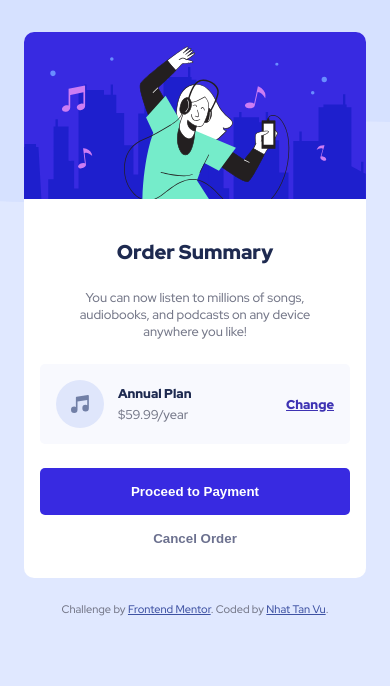
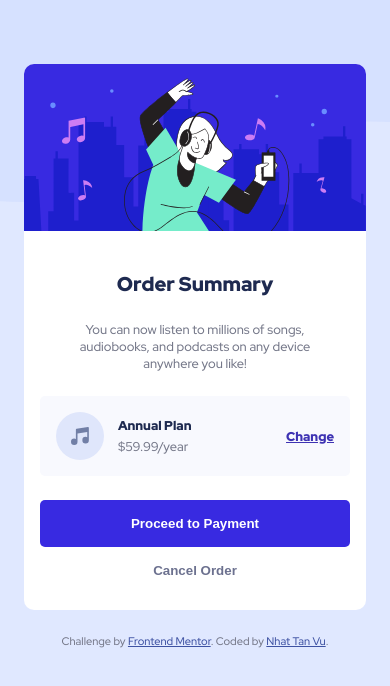
Before and after one commit to NhatTanVu/order-summary-card, a plain HTML site: page index.html in a window 390 px wide. Drawn offline with Linux system fonts and the light colour scheme.

Commit message:
Fix padding-top for mobile

```diff
--- a/index.html
+++ b/index.html
@@ -126,7 +126,6 @@
         @media(max-width: 25em) {
             body.flex {
                 background-image: url('./images/pattern-background-mobile.svg');
-                padding: 2rem 1.5rem;
                 font-size: 0.8rem;
             }
         }
```
